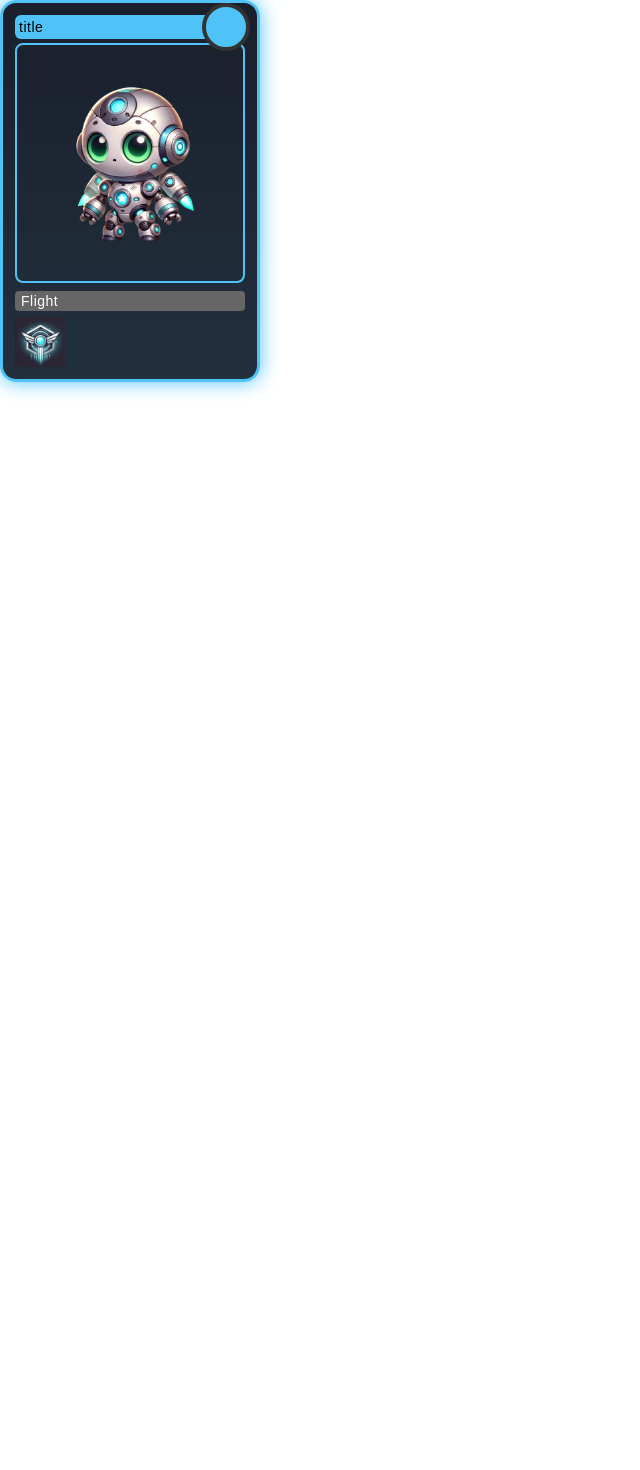
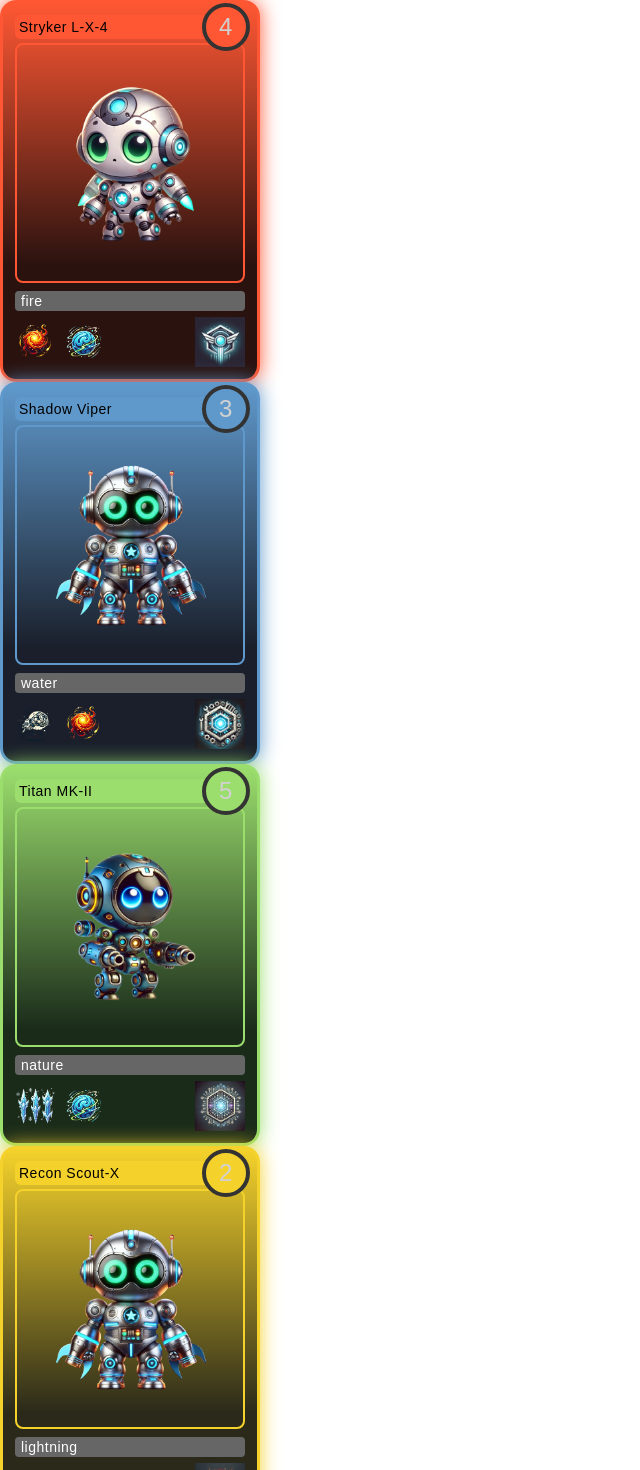
Before and after one commit to johnBWeiss/monster-collector, a React app: page / in a window 1280 px wide. Shown: the top 1470 px of the page, without its empty margins (0-640 px from the left). Before the commit the page ends 800 px from the top, so only its background shows below. Built offline with nearby package versions, Linux system fonts and the light colour scheme.

Commit message:
display card

```diff
--- a/src/pages/homeDashboard/components/TradingCardDisplay/TradingCardDisplay.tsx
+++ b/src/pages/homeDashboard/components/TradingCardDisplay/TradingCardDisplay.tsx
@@ -1,51 +1,112 @@
 import React from "react";
 import "./tradingCardDisplay.scss";
 import { TextCore } from "../../../../coreComponents/textCore/TextCore";
-import { COLORS } from "../../../../coreStyles/colors";
+
+// Define an enum for the card types
+export enum CardType {
+  Water = "water",
+  Fire = "fire",
+  Nature = "nature",
+  Lightning = "lightning",
+  // Add other types here if needed
+}
 
 type TradingCardDisplayProps = {
   title: string;
-  typeLabel: string;
-  description: string;
-  cost: number;
-  statLeft: number;
-  statRight: number;
+  typeLabel: CardType;
+  description?: string;
+  power: number;
   backgroundImageUrl: string;
   powerCoreImg: string;
+  abilities: string[];
+};
+
+// Card theme mapping
+const cardThemes: Record<
+  CardType,
+  {
+    backgroundTop: string;
+    backgroundBottom: string;
+    border: string;
+    shadow: string;
+  }
+> = {
+  [CardType.Water]: {
+    backgroundTop: "#5f99cc",
+    backgroundBottom: "#1a1f2b",
+    border: "#5f99cc",
+    shadow: "#5f99cc",
+  },
+  [CardType.Fire]: {
+    backgroundTop: "#ff5733",
+    backgroundBottom: "#2a120f",
+    border: "#ff5733",
+    shadow: "#ff5733",
+  },
+  [CardType.Nature]: {
+    backgroundTop: "#9bde6d",
+    backgroundBottom: "#1a2b1a",
+    border: "#9bde6d",
+    shadow: "#9bde6d",
+  },
+  [CardType.Lightning]: {
+    backgroundTop: "#f5d22b",
+    backgroundBottom: "#2b2a1a",
+    border: "#f5d22b",
+    shadow: "#f5d22b",
+  },
+  // Add more if needed
+};
+
+const getCardTheme = (typeLabel: CardType) => {
+  return cardThemes[typeLabel] || cardThemes[CardType.Water];
 };
 
 export const TradingCardDisplay: React.FC<TradingCardDisplayProps> = ({
   title,
   typeLabel,
-  description,
-  cost,
-  statLeft,
-  statRight,
+  power,
   backgroundImageUrl,
   powerCoreImg,
+  abilities,
 }) => {
+  const cardTheme = getCardTheme(typeLabel);
+
   return (
-    <div className="trading-card-display">
-      <div className="title">
+    <div
+      className="trading-card-display"
+      style={{
+        background: `linear-gradient(0deg, ${cardTheme.backgroundBottom} 30%, ${cardTheme.backgroundTop} 100%)`,
+        borderColor: cardTheme.border,
+        boxShadow: `0 0 20px ${cardTheme.shadow}`,
+      }}
+    >
+      <div className="cost-circle" style={{ background: cardTheme.border }}>
+        <TextCore text={power.toString()} color="#d1d1d1" fontSize={24} />
+      </div>
+
+      <div className="title" style={{ background: cardTheme.border }}>
         <TextCore text={title} className="text-xl font-bold" />
       </div>
 
-      <div className="image-container">
+      <div
+        className="image-container"
+        style={{ borderColor: cardTheme.border }}
+      >
         <img src={backgroundImageUrl} height="70%" alt={title} />
       </div>
 
-      <div className="label">
-        <TextCore text={typeLabel} className="text-sm font-medium" />
+      <div className="label text-align-center">
+        <TextCore text={typeLabel} />
       </div>
 
-      {/* <div className="description">
-        <TextCore text={description} className="text-sm text-gray-700" />
-      </div> */}
+      <div className="bottom-stats">
+        <div className="flex gap-8">
+          {abilities?.map((ability, idx) => (
+            <img key={idx} src={ability} width="40px" alt={ability} />
+          ))}
+        </div>
 
-      <div className="bottom-stats">
-        <div className="cost-circle">
-          <TextCore text={cost.toString()} color={COLORS["blue-4"]} />
-        </div>
         <img src={powerCoreImg} width="50px" alt={title} />
       </div>
     </div>
--- a/src/pages/homeDashboard/components/TradingCardDisplay/tradingCardDisplay.scss
+++ b/src/pages/homeDashboard/components/TradingCardDisplay/tradingCardDisplay.scss
@@ -11,7 +11,6 @@
   color: white;
   box-shadow: 0 0 20px colors.$blue-4;
   font-family: sans-serif;
-}
 
   .cost-circle {
     position: absolute;
@@ -94,3 +93,4 @@
     transform: rotate(45deg);
     border: 2px solid #222;
   }
+}
--- a/src/pages/homeDashboard/homeDashboard.tsx
+++ b/src/pages/homeDashboard/homeDashboard.tsx
@@ -2,40 +2,79 @@ import React from "react";
 import { TradingCardDisplay } from "./components/TradingCardDisplay/TradingCardDisplay";
 import yogi1Back from "../../assets/images/robots/characters/hero1.png";
 import flightPowerCore from "../../assets/images/robots/powerCores/power8.webp";
+import fireball from "../../assets/images/abilities/fireball.png";
+import electroBlast from "../../assets/images/abilities/electroBlast.png";
 
-type FuturisticCardProps = {
-  //   title: string;
-  //   typeLabel: string;
-  //   description: string;
-  //   cost: number;
-  //   statLeft: number;
-  //   statRight: number;
-  //   backgroundImageUrl: string;
-};
+import stealthBack from "../../assets/images/robots/characters/hero2.png";
+import tankBack from "../../assets/images/robots/characters/enemy3.png";
+import scoutBack from "../../assets/images/robots/characters/hero2.png";
+import stealthPowerCore from "../../assets/images/robots/powerCores/power2.webp";
+import heavyPowerCore from "../../assets/images/robots/powerCores/power3.webp";
+import reconPowerCore from "../../assets/images/robots/powerCores/power4.webp";
+import shieldWall from "../../assets/images/abilities/iceShards.png";
+import speedBoost from "../../assets/images/abilities/flyingFist.png";
+// Define an enum for the card types
+export enum CardType {
+  Water = "water",
+  Fire = "fire",
+  Nature = "nature",
+  Lightning = "lightning",
+  // Add other types here if needed
+}
+// Define card data
+const cardData = [
+  {
+    title: "Stryker L-X-4",
+    typeLabel: CardType.Fire,
+    description: "+3",
+    power: 4,
+    statLeft: 4,
+    statRight: 6,
+    backgroundImageUrl: yogi1Back,
+    powerCoreImg: flightPowerCore,
+    abilities: [fireball, electroBlast],
+  },
+  {
+    title: "Shadow Viper",
+    typeLabel: CardType.Water,
+    description: "Stealth + Cloak",
+    power: 3,
+    statLeft: 5,
+    statRight: 7,
+    backgroundImageUrl: stealthBack,
+    powerCoreImg: stealthPowerCore,
+    abilities: [speedBoost, fireball],
+  },
+  {
+    title: "Titan MK-II",
+    typeLabel: CardType.Nature,
+    description: "Shield + Armor",
+    power: 5,
+    statLeft: 8,
+    statRight: 3,
+    backgroundImageUrl: tankBack,
+    powerCoreImg: heavyPowerCore,
+    abilities: [shieldWall, electroBlast],
+  },
+  {
+    title: "Recon Scout-X",
+    typeLabel: CardType.Lightning,
+    description: "Fast + Agile",
+    power: 2,
+    statLeft: 3,
+    statRight: 5,
+    backgroundImageUrl: scoutBack,
+    powerCoreImg: reconPowerCore,
+    abilities: [speedBoost, electroBlast],
+  },
+];
 
-export const HomeDashboard: React.FC<FuturisticCardProps> = (
-  {
-    //   title,
-    //   typeLabel,
-    //   description,
-    //   cost,
-    //   statLeft,
-    //   statRight,
-    //   backgroundImageUrl,
-  }
-) => {
+export const HomeDashboard: React.FC = () => {
   return (
     <div>
-      <TradingCardDisplay
-        title={"title"}
-        typeLabel={"Flight"}
-        description={"+3"}
-        cost={4}
-        statLeft={4}
-        statRight={6}
-        backgroundImageUrl={yogi1Back}
-        powerCoreImg={flightPowerCore}
-      />
+      {cardData.map((card, index) => (
+        <TradingCardDisplay key={index} {...card} />
+      ))}
     </div>
   );
 };
```
Lines whose indentation alone changed are shown as unchanged.
